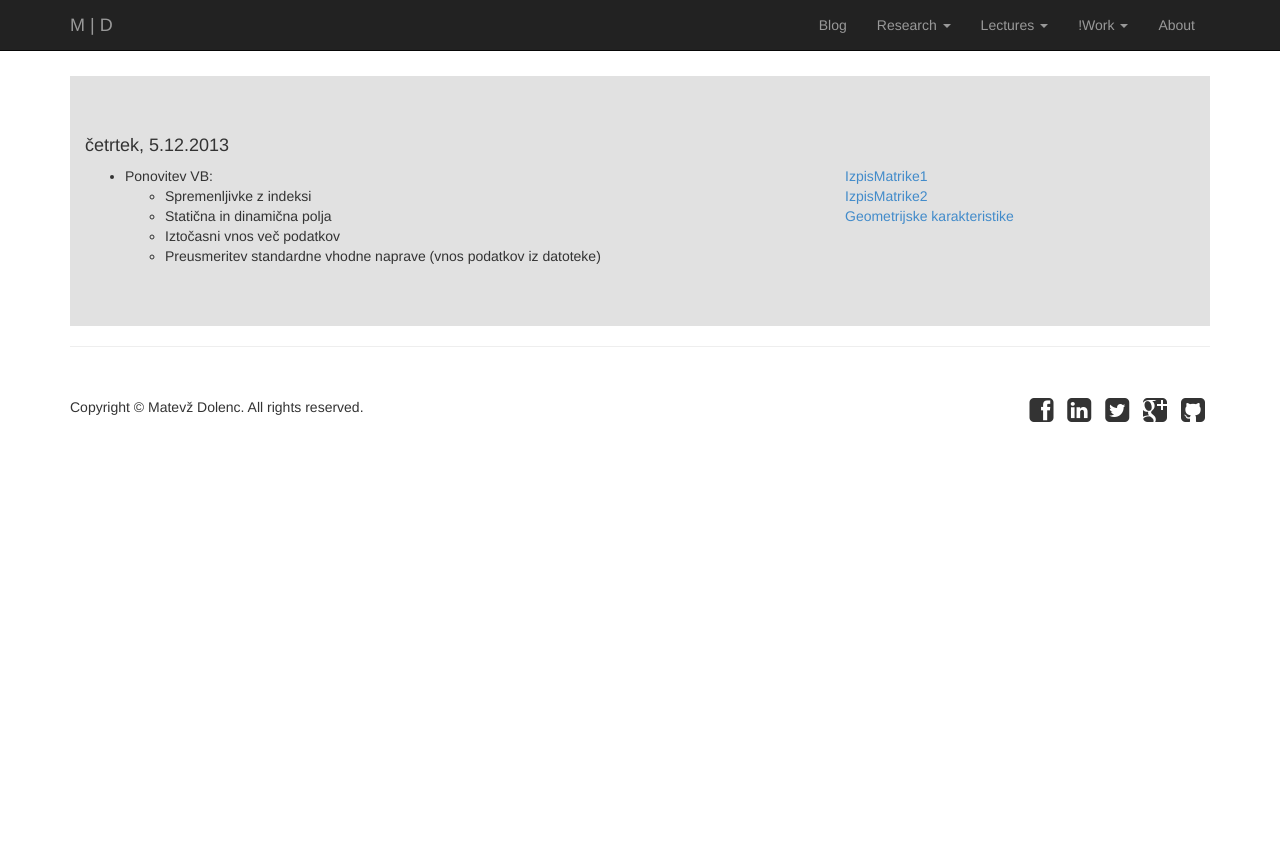
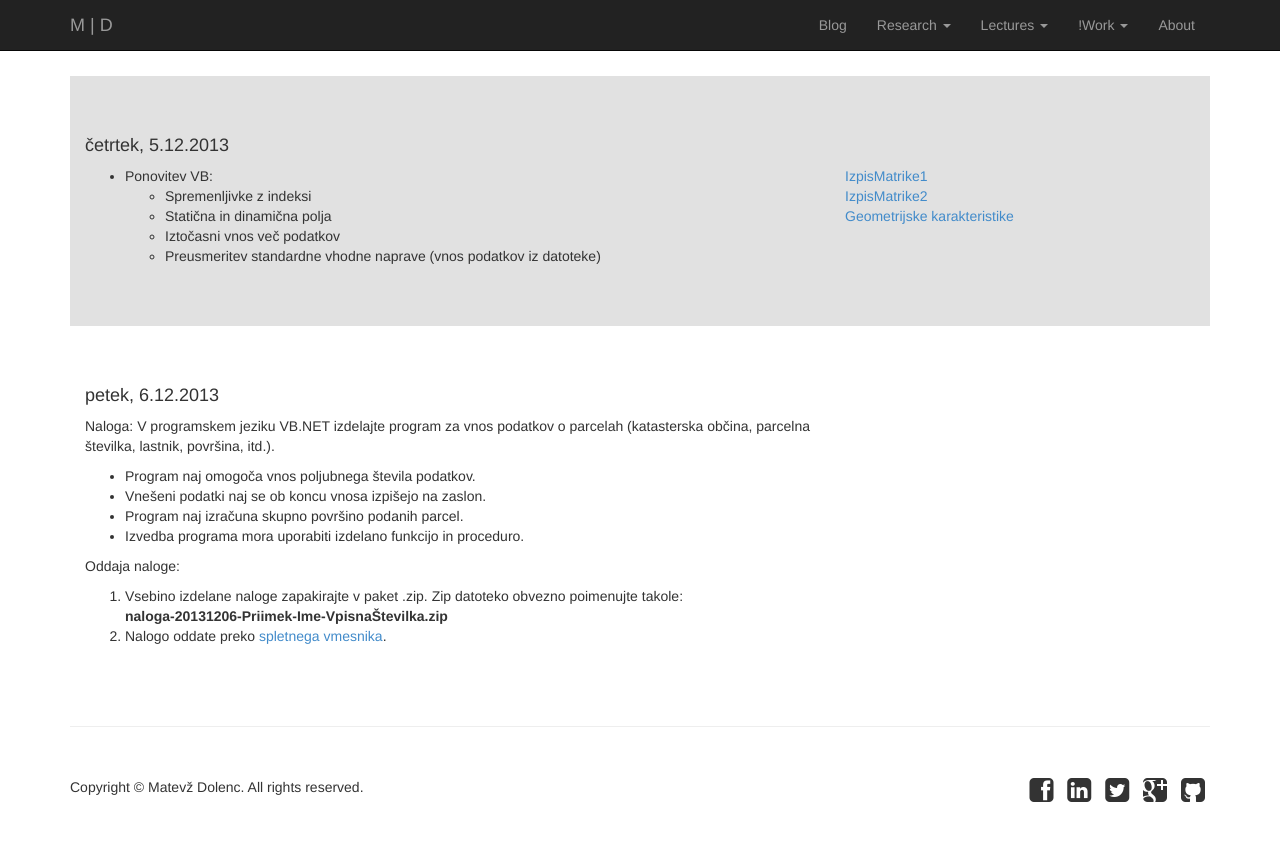
Before and after one commit to matevzdolenc/matevzdolenc.github.io, a Jekyll site: the page built from lectures/ul-fgg/gig2-aop-2013/index.html, in a window 1280 px wide and 900 px high, scrolled down 1157 px. Shown: the top 841 px of the window. Built offline with Jekyll 4.4.1, drawn with Linux system fonts in a browser that asks for light colours; Markdown is read by kramdown in place of the engine named in the settings; before the commit the page ends 1677 px from its top, so only the background shows below that.

Commit message:
dopolnjen gig2-aop-2013

```diff
--- a/lectures/ul-fgg/gig2-aop-2013/index.html
+++ b/lectures/ul-fgg/gig2-aop-2013/index.html
@@ -107,4 +107,36 @@
     </div><!-- /.container -->
   </div><!-- /.section -->
 
+  <div class="section">
+    <div class="container">
+      <div class="row">
+        <div class="col-lg-8 col-md-8">
+          <h4>petek, 6.12.2013</h4>
+        </div>
+        <div class="col-lg-4 col-md-4"></div>
+      </div><!-- /.row -->
+      <div class="row">
+        <div class="col-lg-8 col-md-8">
+          <p>Naloga: V programskem jeziku VB.NET izdelajte program za vnos podatkov o parcelah (katasterska občina,
+          parcelna številka, lastnik, površina, itd.).</p>
+          <ul>
+            <li>Program naj omogoča vnos poljubnega števila podatkov.</li>
+            <li>Vnešeni podatki naj se ob koncu vnosa izpišejo na zaslon.</li>
+            <li>Program naj izračuna skupno površino podanih parcel.</li>
+            <li>Izvedba programa mora uporabiti izdelano funkcijo in proceduro.</li>
+          </ul>
+          <p>Oddaja naloge:</p>
+          <ol>
+            <li>Vsebino izdelane naloge zapakirajte v paket .zip. Zip datoteko obvezno poimenujte takole:<br />
+              <strong>naloga-20131206-Priimek-Ime-VpisnaŠtevilka.zip</strong></li>
+              <li>Nalogo oddate preko <a href="http://media.matevzdolenc.com/ul-fgg/gig2-aop-2013/naloge/naloga-20131206.php">
+                spletnega vmesnika</a>.
+          </ol>
+        </div>
+        <div class="col-lg-4 col-md-4">
+        </div>
+      </div><!-- /.row -->
+    </div><!-- /.container -->
+  </div><!-- /.section -->
+
 </div><!-- /.container -->
```
